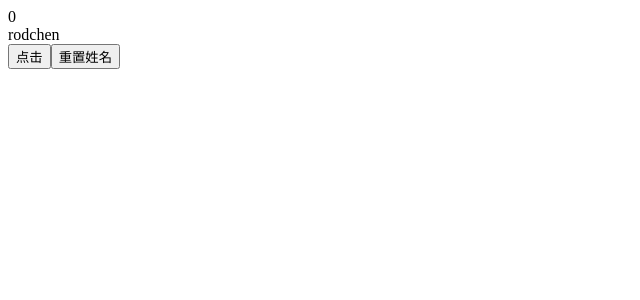
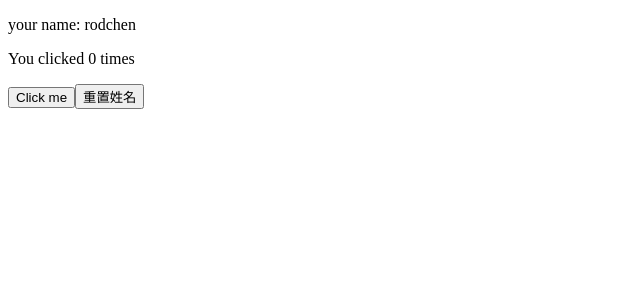
Before and after one commit to rodchen-king/react-hooks, a React (Create React App) app: page / in a window 1280 px wide. Shown: the top 300 px of the page, without its empty margins (0-640 px from the left). Built offline with nearby package versions, Linux system fonts and the light colour scheme.

Commit message:
1. 代码会滚到原先的版本，开始学习

```diff
--- a/src/App.js
+++ b/src/App.js
@@ -12,7 +12,7 @@ function Example() {
       <button onClick={() => setCount(count + 1)}>
         Click me
       </button>
-      <button onClick={() => setName('rod chen')}>
+      <button onClick={() => setName(name + ' 11 ')}>
         重置姓名
       </button>
     </div>
--- a/src/index.js
+++ b/src/index.js
@@ -1,48 +1,14 @@
 import React from 'react';
 import ReactDOM from 'react-dom';
+import App from './App';
 
-let memoizedState = []; // hooks 存放在这个数组
-let cursor = 0; // 当前 memoizedState 下标
+ReactDOM.render(
+  <React.StrictMode>
+    <App />
+  </React.StrictMode>,
+  document.getElementById('root')
+);
 
-function useState(initialValue) {
-  const currentCursor = cursor;
-  cursor++;
-  memoizedState[currentCursor] = memoizedState[currentCursor] || initialValue;
-
-  debugger
-  function setState(newState) {
-    memoizedState[currentCursor] = newState;
-    cursor = 0;
-    render();
-  }
-  return [memoizedState[currentCursor], setState]; // 返回当前 state，并把 cursor 加 1
-}
-
-function App() {
-  const [count, setCount] = useState(0);
-  const [name, setName] = useState('rodchen');
-
-  return (
-    <div>
-      <div>{count}</div>
-      <div>{name}</div>
-      <button
-        onClick={() => {
-          setCount(count + 1);
-        }}
-      >
-        点击
-      </button>
-      <button onClick={() => setName(name + ' 11 ')}>
-        重置姓名
-      </button>
-    </div>
-  );
-}
-
-const rootElement = document.getElementById("root");
-
-function render() {
-  ReactDOM.render(<App />, rootElement);
-}
-render();
+// If you want your app to work offline and load faster, you can change
+// unregister() to register() below. Note this comes with some pitfalls.
+// Learn more about service workers: https://bit.ly/CRA-PWA
```
